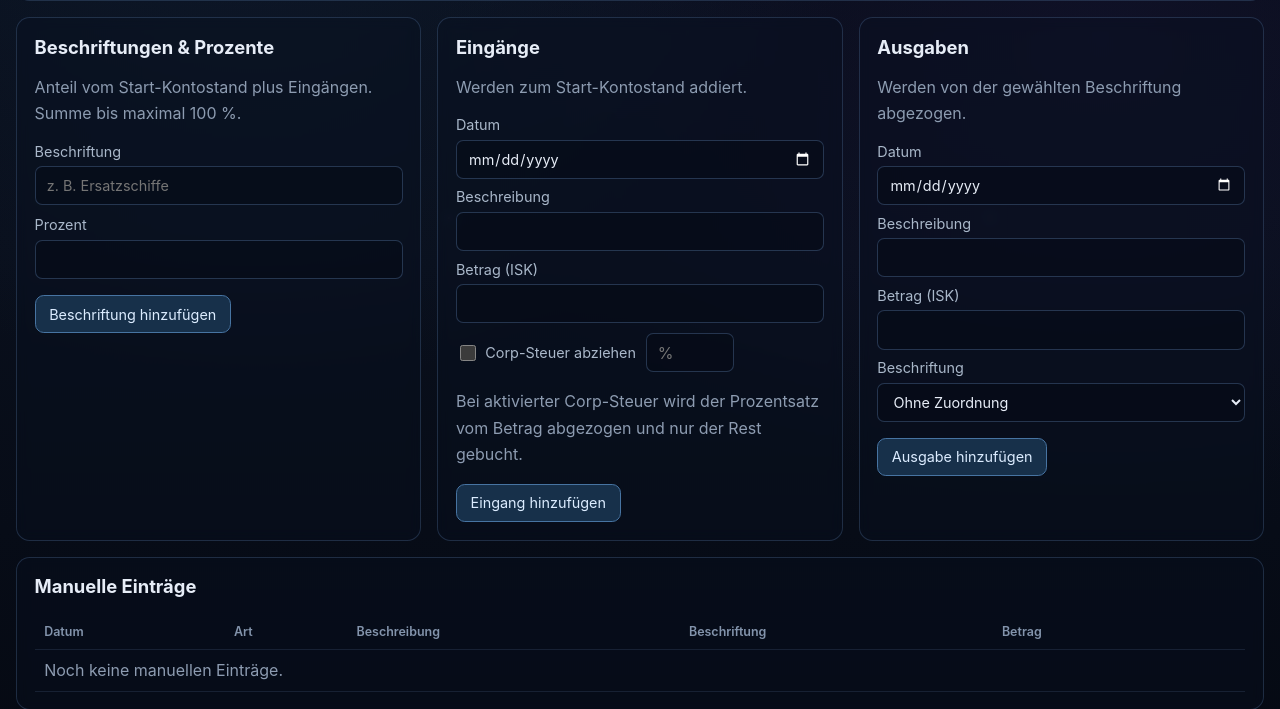
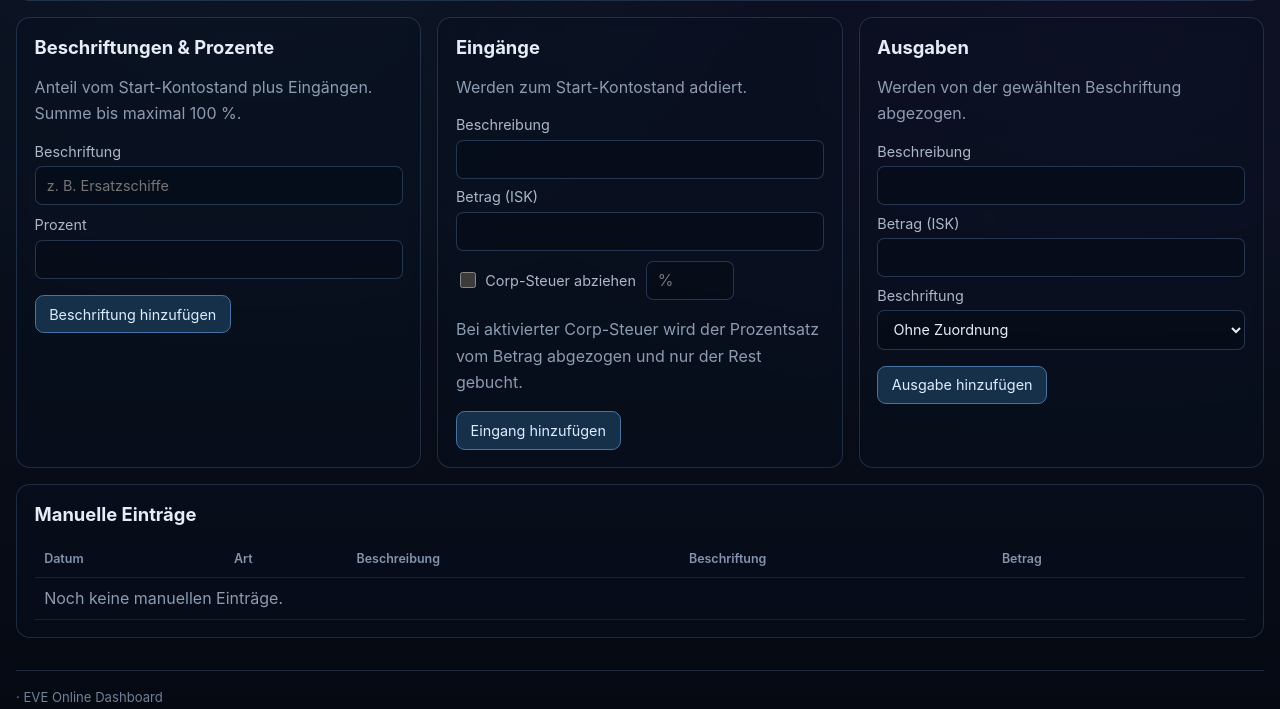
Before and after one commit to Dasags/Eve-Dashboard, a FastAPI app: template app/templates/wallet_distribution.html in a window 1280 px wide. Shown: the part 570-1279 px from the top of the page. Run offline with FastAPI, Linux system fonts and the light colour scheme; the template is opened without the code that fills it, so the values that code supplies are empty; parts of the project's set-up code (start-up, migrations or seed data) failed here and were passed over.

Commit message:
Wallet entries: date is set automatically
Co-authored-by: Copilot <223556219+Copilot@users.noreply.github.com>

```diff
--- a/app/main.py
+++ b/app/main.py
@@ -809,7 +809,7 @@ def create_wallet_entry(
     kind: str = Form(...),
     description: str = Form(...),
     amount: float = Form(...),
-    entry_date: str = Form(...),
+    entry_date: str | None = Form(None),
     label_id: int | None = Form(None),
     corp_tax: str | None = Form(None),
     corp_tax_percent: float | None = Form(None),
@@ -820,6 +820,7 @@ def create_wallet_entry(
         raise HTTPException(400, "Eintragstyp oder Beschreibung ist ungültig.")
     if not math.isfinite(amount) or amount <= 0 or amount > 1e15:
         raise HTTPException(400, "Betrag muss größer als 0 sein.")
+    entry_date = (entry_date or "").strip() or date.today().isoformat()
     description = description.strip()
     if kind == "income" and corp_tax:
         if (
--- a/app/templates/wallet_distribution.html
+++ b/app/templates/wallet_distribution.html
@@ -60,8 +60,7 @@
   <section class="panel"><h2>Eingänge</h2><p class="hint">Werden zum Start-Kontostand addiert.</p>
     <form method="post" action="/wallet/plan/entries">
       <input type="hidden" name="kind" value="income">
-      <label>Datum<input type="date" name="entry_date" required></label>
-      <label style="margin-top:.6rem">Beschreibung<input name="description" maxlength="120" required></label>
+      <label>Beschreibung<input name="description" maxlength="120" required></label>
       <label style="margin-top:.6rem">Betrag (ISK)<input type="number" name="amount" min=".01" step=".01" required></label>
       <div style="display:flex;align-items:center;gap:.6rem;margin-top:.6rem">
         <label style="display:flex;align-items:center;gap:.4rem;grid-auto-flow:column"><input type="checkbox" name="corp_tax" value="1" id="corp-tax-toggle" onchange="document.getElementById('corp-tax-pct').disabled=!this.checked">Corp-Steuer abziehen</label>
@@ -74,8 +73,7 @@
   <section class="panel"><h2>Ausgaben</h2><p class="hint">Werden von der gewählten Beschriftung abgezogen.</p>
     <form method="post" action="/wallet/plan/entries">
       <input type="hidden" name="kind" value="expense">
-      <label>Datum<input type="date" name="entry_date" required></label>
-      <label style="margin-top:.6rem">Beschreibung<input name="description" maxlength="120" required></label>
+      <label>Beschreibung<input name="description" maxlength="120" required></label>
       <label style="margin-top:.6rem">Betrag (ISK)<input type="number" name="amount" min=".01" step=".01" required></label>
       <label style="margin-top:.6rem">Beschriftung<select name="label_id"><option value="">Ohne Zuordnung</option>{% for label in plan.labels %}<option value="{{ label.id }}">{{ label.name }}</option>{% endfor %}</select></label>
       <div class="form-actions"><button class="primary">Ausgabe hinzufügen</button></div>
```
